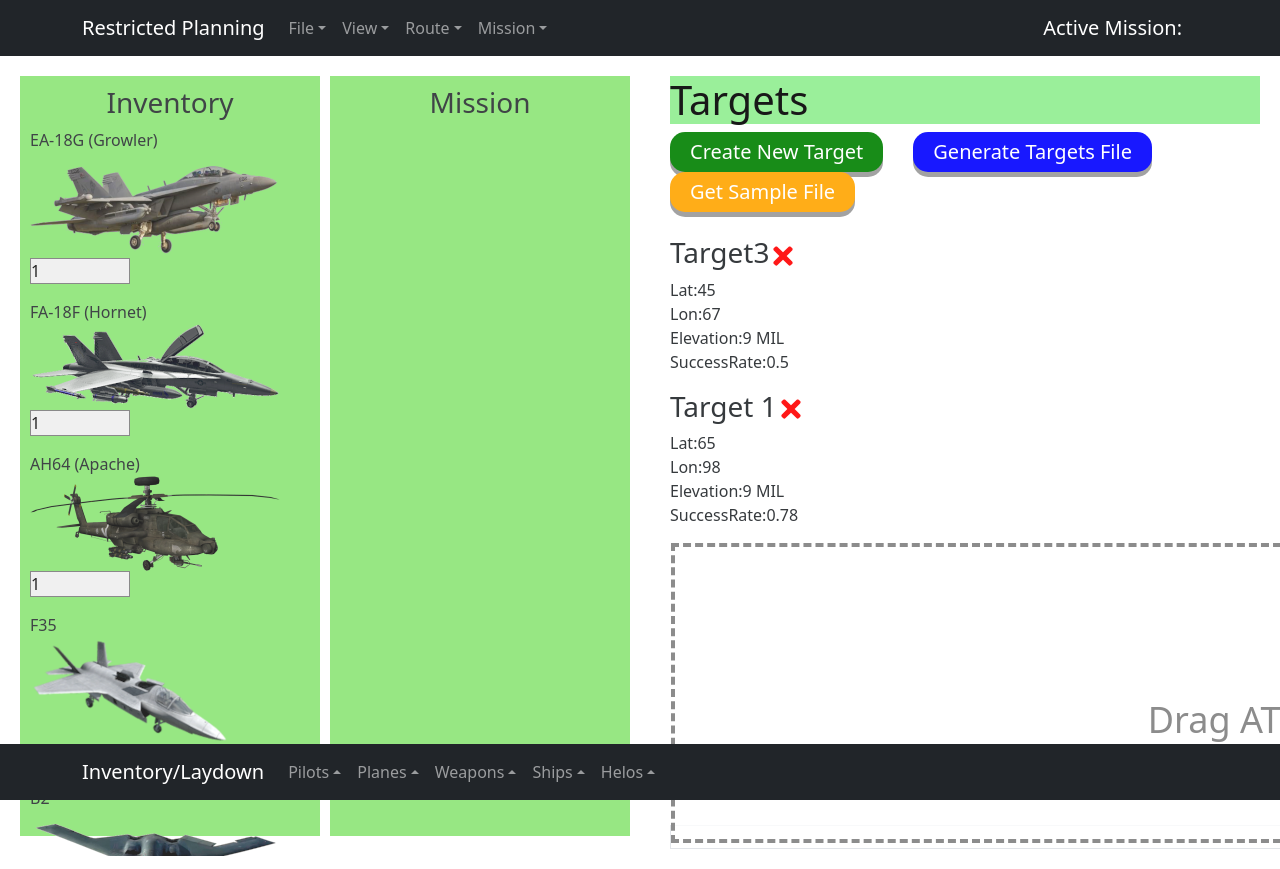
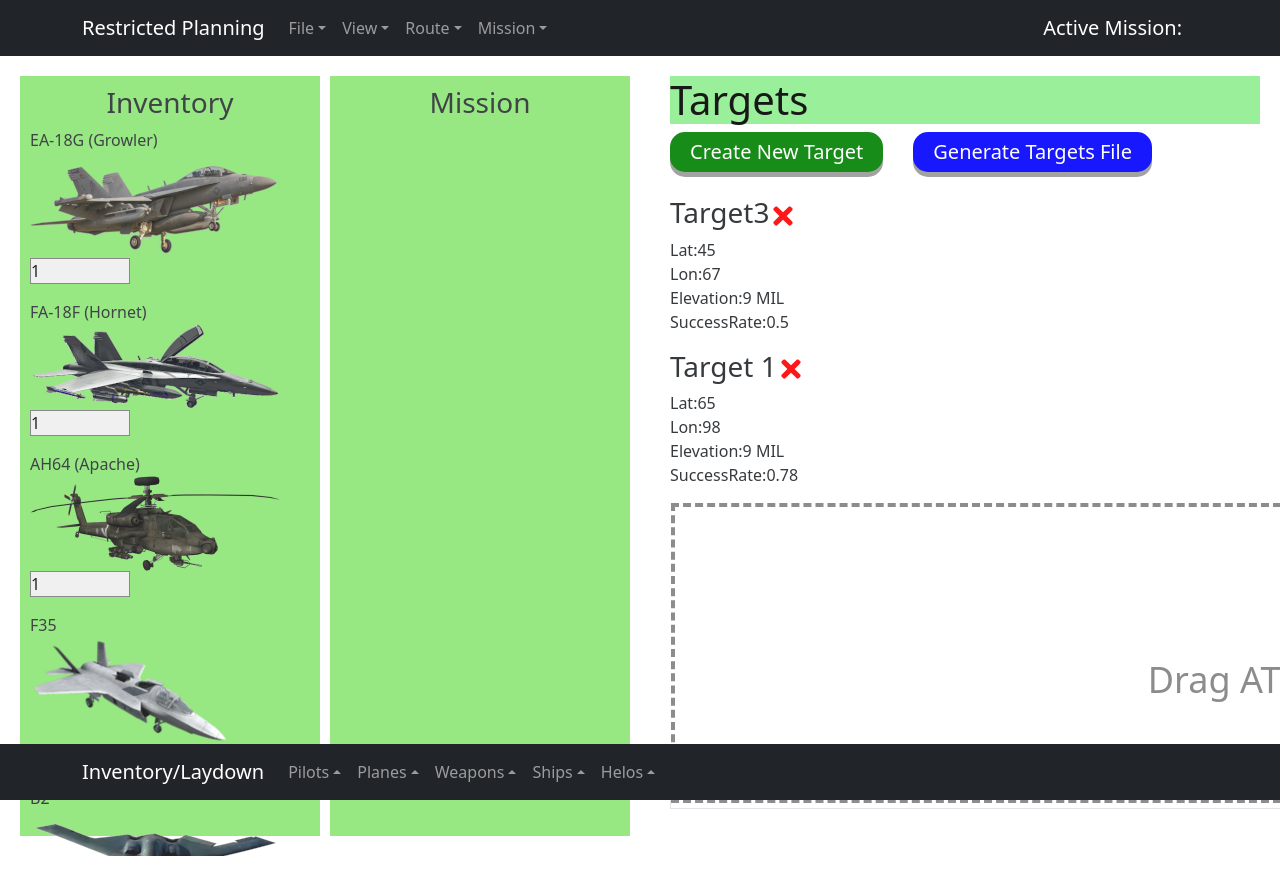
Before and after one commit to Jonathan805/RestrictedPlanning, a React (Create React App) app: page / in a window 1280 px wide. Shown: the top 869 px of the page. Built offline with nearby package versions, Linux system fonts and the light colour scheme; data requests are answered from the project's data file; what react-sizeme would draw is missing.

Commit message:
removed sample button and updated power point

```diff
--- a/src/Components/TargetForm/Header.js
+++ b/src/Components/TargetForm/Header.js
@@ -12,9 +12,7 @@
       <Button backColor='Blue'
       text='Generate Targets File'
       onClick={generateFile}/>
-      <Button backColor='Orange'
-      text='Get Sample File'
-      onClick={generateSample}/>
+
     </header>
   )
 }
```
Also changed, not shown: 1 other file (tests, documents, lock files or other folders).
